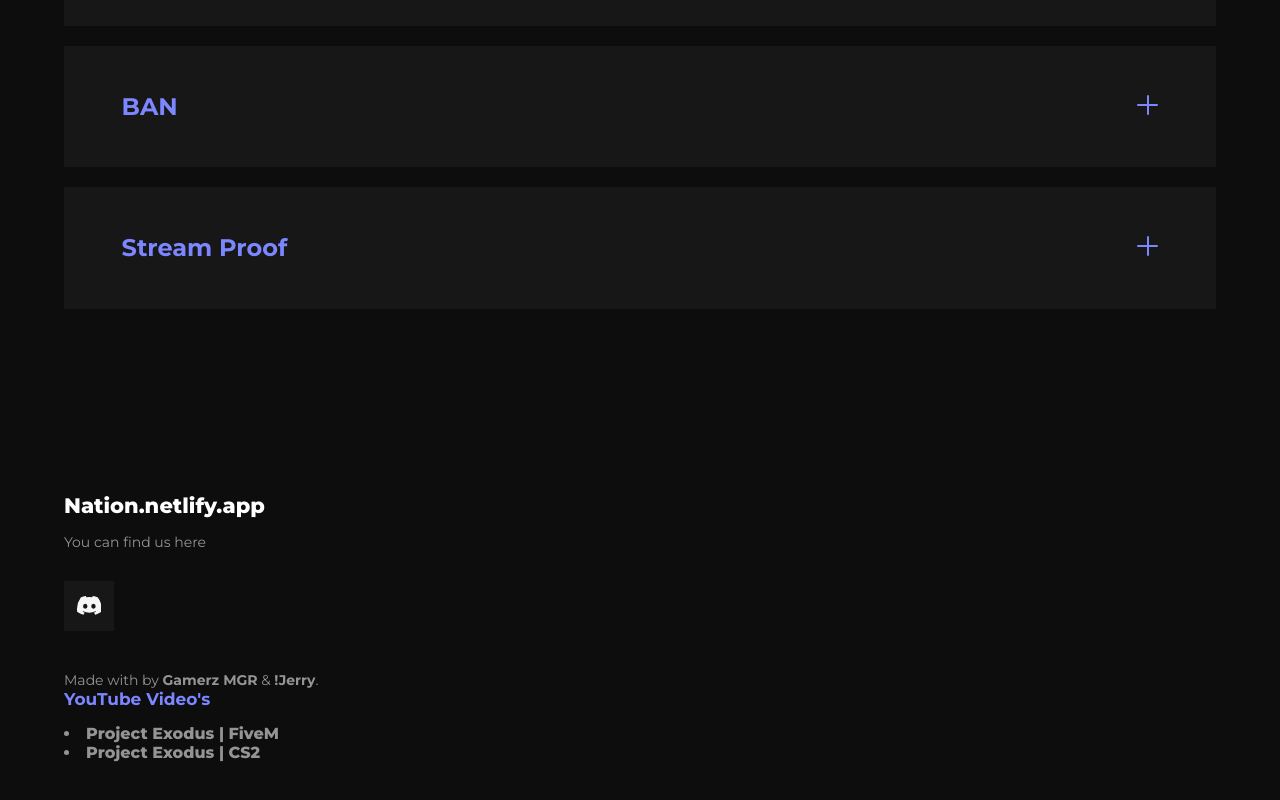
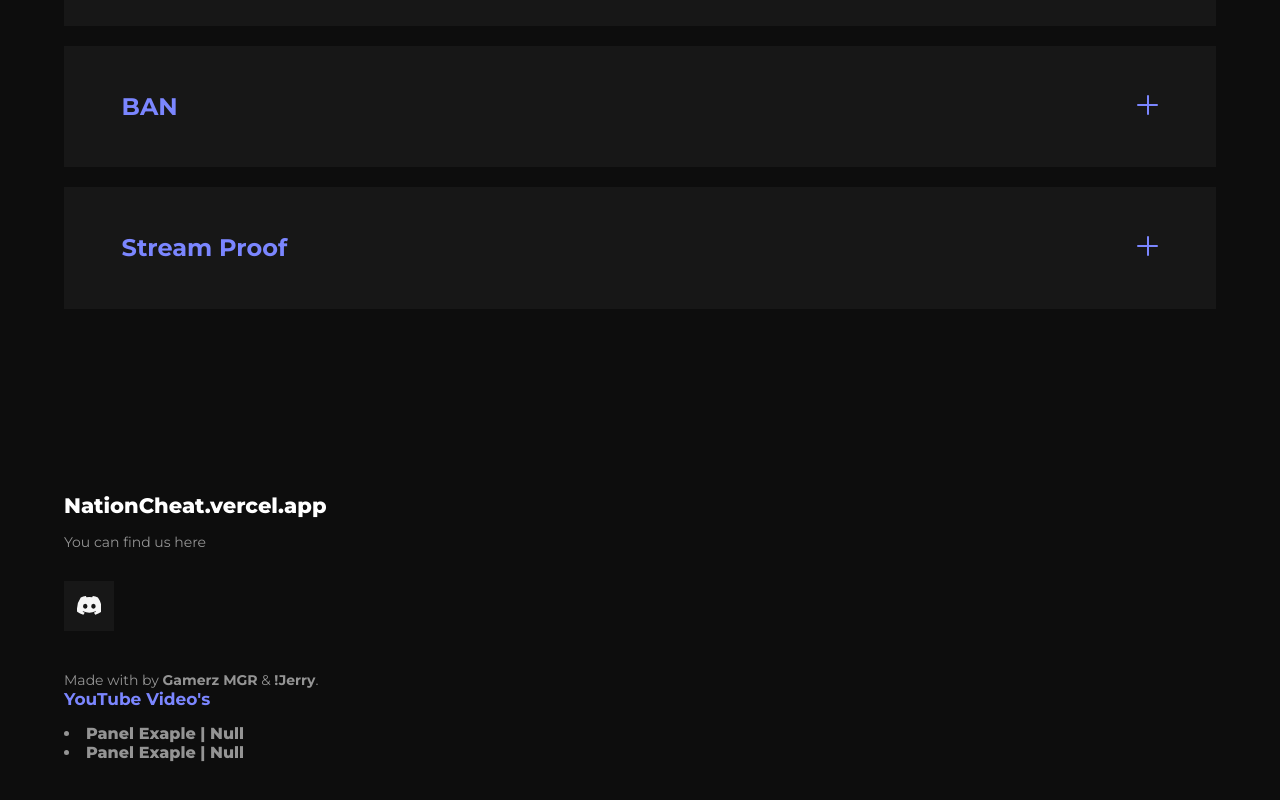
Before and after one commit to Reflex-ind/NationCheats, a plain HTML site: page index.html in a window 1280 px wide. Shown: the part 3087-3887 px from the top of the page. Drawn offline with nearby package versions, Linux system fonts and the light colour scheme; a script that the page names is missing.

Commit message:
Update index.html

```diff
--- a/index.html
+++ b/index.html
@@ -633,7 +633,7 @@
             <div class="col-lg-2">
 
                 <a href="./" class="footer__brand">
-                   Nation.netlify.app
+                   NationCheat.vercel.app
                 </a>
 
                 <div class="footer__description">
@@ -676,12 +676,12 @@
 
                         <ul class="footer__links">
                         </ul>
-                        <a href="https://youtu.be/zgBISByCqZc" target="_blank" class="footer__link">
-                            <li> Project Exodus | FiveM
+                        <a href="youtube_video_link" target="_blank" class="footer__link">
+                            <li> Panel Exaple | Null
                             </li>
                         </a>
-                        <a href="https://youtu.be/DdSW0ARsxg8" target="_blank" class="footer__link">
-                            <li> Project Exodus | CS2
+                        <a href="youtube_video_link" target="_blank" class="footer__link">
+                            <li> Panel Exaple | Null
                             </li>
                         </a>
                         </ul>
```
